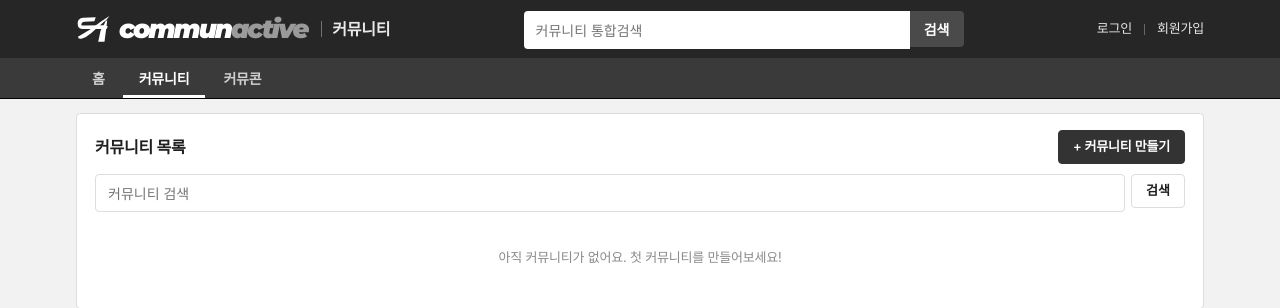
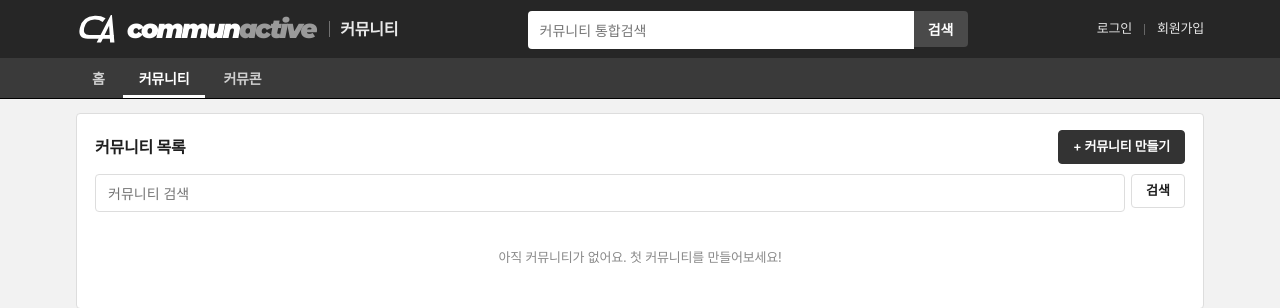
Before and after one commit to umji-explore/communactive, a Flask app: page /c in a window 1280 px wide. Shown: the top 308 px of the page. Run offline with Flask 3, Linux system fonts and the light colour scheme; data that the repository does not hold is empty.

Commit message:
로고 수정: C 더 크게, A 를 확실한 A 모양으로 (기울인 CA 모노그램)
Co-Authored-By: Claude Opus 5.5 <noreply@anthropic.com>

```diff
--- a/static/css/style.css
+++ b/static/css/style.css
@@ -752,8 +752,8 @@ a.nick:hover { text-decoration: underline; }
 
 /* ================= 로고 모노그램 ================= */
 .wordmark { display: inline-flex; align-items: center; }
-.logo-mark { display: inline-flex; width: 34px; margin-right: 9px; color: #fff; flex: 0 0 auto; }
+.logo-mark { display: inline-flex; width: 42px; margin-right: 9px; color: #fff; flex: 0 0 auto; }
 .logo-mark svg { width: 100%; height: auto; display: block; }
 .wordmark:hover .logo-mark { color: #fff; }
-@media (max-width: 640px) { .logo-mark { width: 28px; margin-right: 6px; } }
+@media (max-width: 640px) { .logo-mark { width: 34px; margin-right: 6px; } }
 .wordmark .logo-mark, .wordmark:hover .logo-mark { color: #fff; }
--- a/templates/base.html
+++ b/templates/base.html
@@ -37,14 +37,14 @@
   <meta property="og:image" content="{{ url_for('static', filename='img/og-image.png', _external=True) }}">
   <meta name="twitter:card" content="summary_large_image">
   {# ?v= 숫자를 바꾸면 브라우저가 예전 아이콘 캐시를 버리고 새로 받는다 #}
-  <link rel="icon" href="{{ url_for('static', filename='img/favicon-32.png') }}?v=6" type="image/png" sizes="32x32">
-  <link rel="icon" href="{{ url_for('static', filename='img/favicon-192.png') }}?v=6" type="image/png" sizes="192x192">
-  <link rel="apple-touch-icon" href="{{ url_for('static', filename='img/apple-touch-icon.png') }}?v=6">
+  <link rel="icon" href="{{ url_for('static', filename='img/favicon-32.png') }}?v=7" type="image/png" sizes="32x32">
+  <link rel="icon" href="{{ url_for('static', filename='img/favicon-192.png') }}?v=7" type="image/png" sizes="192x192">
+  <link rel="apple-touch-icon" href="{{ url_for('static', filename='img/apple-touch-icon.png') }}?v=7">
   <link rel="preconnect" href="https://fonts.googleapis.com">
   <link rel="preconnect" href="https://fonts.gstatic.com" crossorigin>
   {# 로고 글자 전용 폰트: 로고에 쓰는 글자만 받아서 아주 가볍다 #}
   <link rel="stylesheet" href="https://fonts.googleapis.com/css2?family=Montserrat:ital,wght@1,900&text=communactive&display=swap">
-  <link rel="stylesheet" href="{{ url_for('static', filename='css/style.css') }}?v=14">
+  <link rel="stylesheet" href="{{ url_for('static', filename='css/style.css') }}?v=15">
 </head>
 <body>
 {# 로고 옆 섹션 이름 (디시의 "dcinside | ○○ 갤러리" 처럼) #}
```
Also changed, not shown: static/img/apple-touch-icon.png, static/img/favicon-192.png, static/img/favicon-32.png, static/img/favicon.ico, static/img/mark.svg, static/img/og-image.png, templates/_mark.svg.
